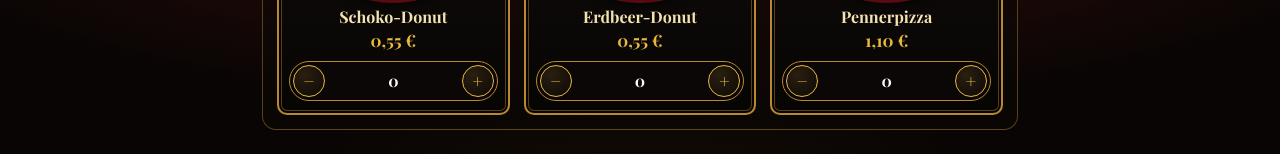
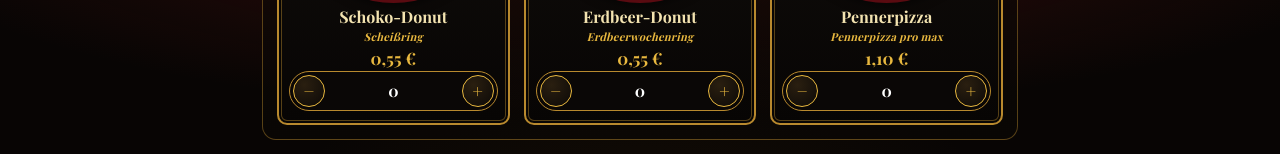
Before and after one commit to lucajoel-Shop/CasinoWare, a plain HTML site: page index.html in a window 1280 px wide. Shown: the part 1707-1861 px from the top of the page. Drawn offline with nearby package versions, Linux system fonts and the light colour scheme.

Commit message:
Update index.html

```diff
--- a/index.html
+++ b/index.html
@@ -203,9 +203,9 @@ const ITEMS = [
 { id: "fladenbrot", cat: "Backwaren", n: "Fladenbrot", p: 95, d: 0, emoji: "🫓", note: "Magnus bestes" },
 { id: "keks", cat: "Backwaren", n: "Keks", p: 70, d: 0, emoji: "🍪", note: "Adrigoons Kekswixxmaterial" },
 { id: "wienerle", cat: "Backwaren", n: "Wienerle", p: 110, d: 0, emoji: "🌭", note: "Enger als Marvins..." },
-{ id: "schoko-donut", cat: "Backwaren", n: "Schoko-Donut", p: 55, d: 0, emoji: "🍩", note: "" },
-{ id: "erdbeer-donut", cat: "Backwaren", n: "Erdbeer-Donut", p: 55, d: 0, emoji: "🍩", note: "" },
-{ id: "pennerpizza", cat: "Backwaren", n: "Pennerpizza", p: 110, d: 0, emoji: "🍕", note: "" },
+{ id: "schoko-donut", cat: "Backwaren", n: "Schoko-Donut", p: 55, d: 0, emoji: "🍩", note: "Scheißring" },
+{ id: "erdbeer-donut", cat: "Backwaren", n: "Erdbeer-Donut", p: 55, d: 0, emoji: "🍩", note: "Erdbeerwochenring" },
+{ id: "pennerpizza", cat: "Backwaren", n: "Pennerpizza", p: 110, d: 0, emoji: "🍕", note: "Pennerpizza pro max" },
 
 { id: "mozzarella", cat: "Snacks & Herzhaftes", n: "Mozzarella", p: 95, d: 0, emoji: "🧀", note: "Cum Balls" },
 { id: "tomatenmark", cat: "Snacks & Herzhaftes", n: "Tomatenmark", p: 95, d: 0, emoji: "🍅", note: "Erdbeerwochensoße" },
```
